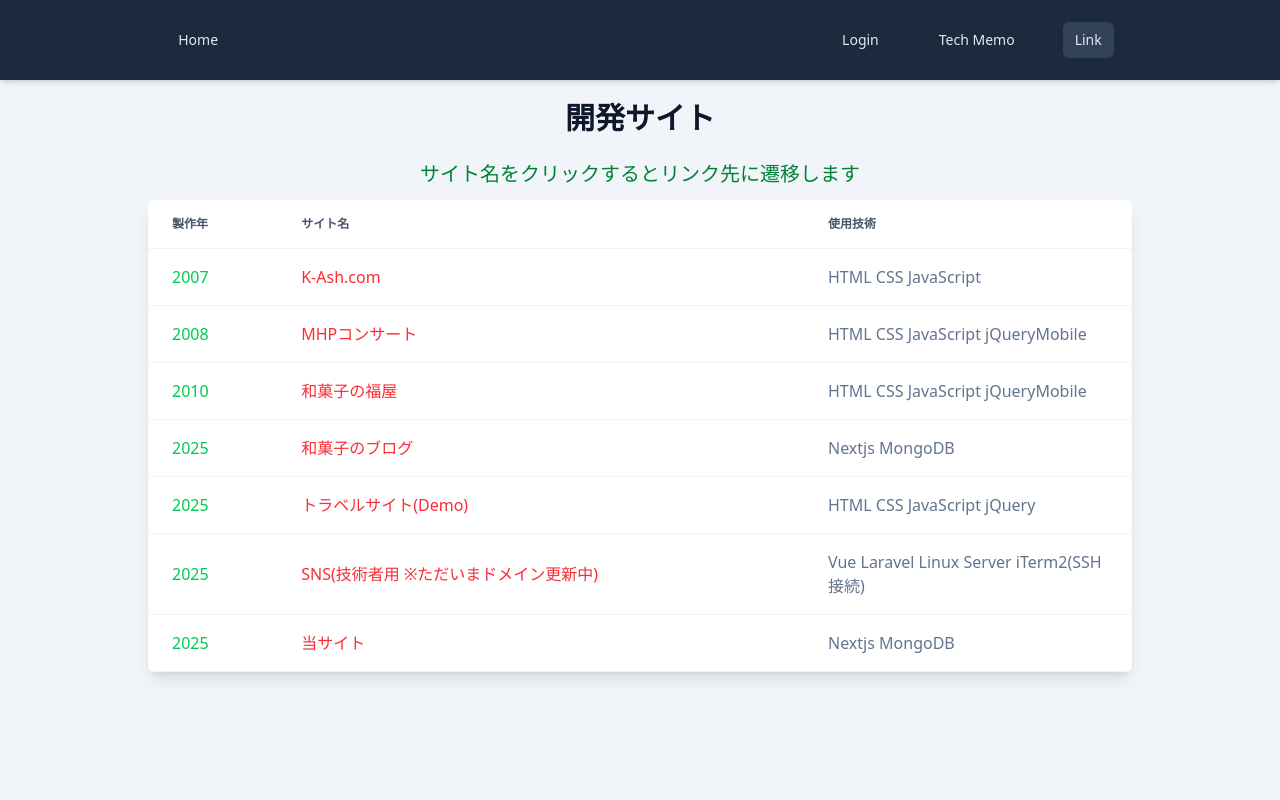
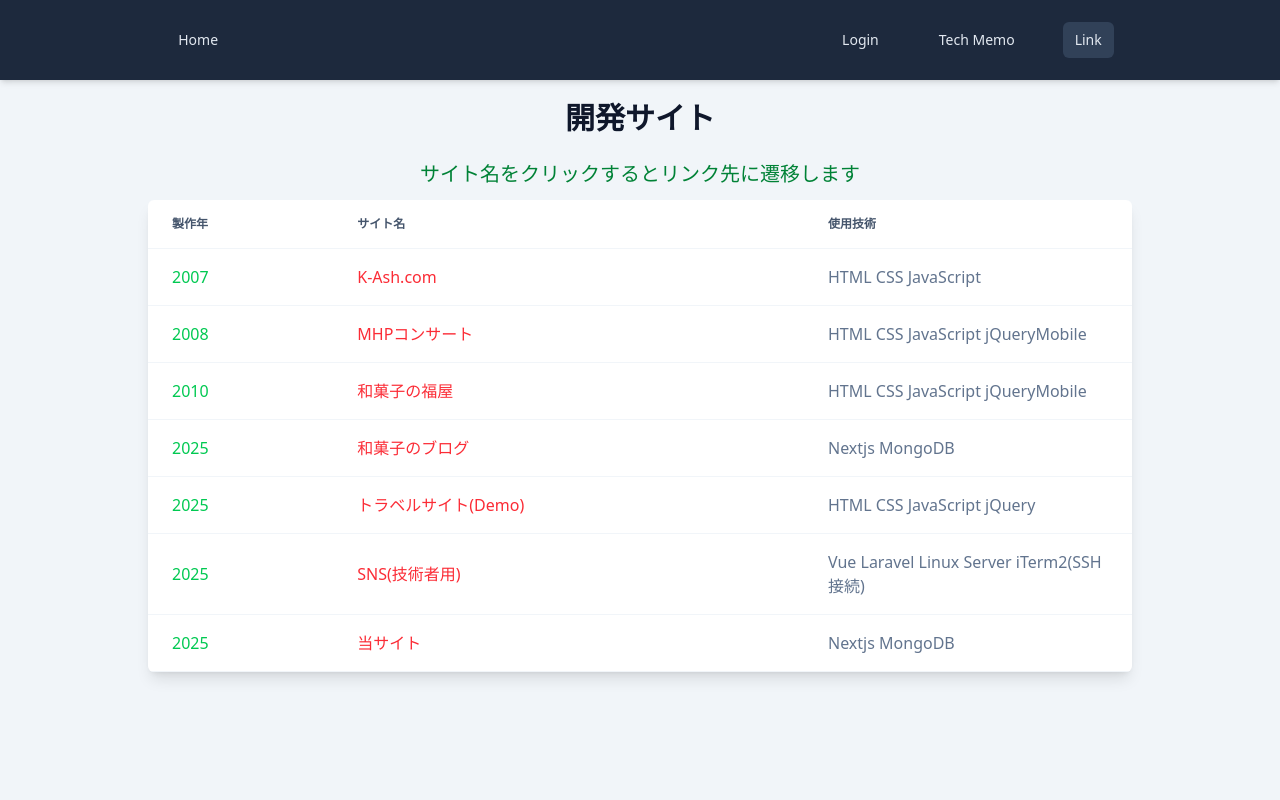
Before and after one commit to kashsan-jp/next-blog-app, a Next.js app: page /link in a window 1280 px wide. Shown: the top 800 px of the page. Built offline with nearby package versions, Linux system fonts and the light colour scheme; no server answers.

Commit message:
2025.8.28

```diff
--- a/src/app/dashboard/page.jsx
+++ b/src/app/dashboard/page.jsx
@@ -21,7 +21,7 @@ export default async function Dashboard() {
 
   return (
     <div>
-      <h1 className='title'>Dashboard</h1>
+      <h1 className='title'>ダッシュボード</h1>
         <table>
           <thead>
             <tr>
--- a/src/app/link/links.js
+++ b/src/app/link/links.js
@@ -4,7 +4,7 @@ export const links = [
   { id:3, date:"2010", siteName:"和菓子の福屋", url: "https://www.k-ash.com/fukuya", comment: "HTML CSS JavaScript jQueryMobile", },
   { id:4, date:"2025", siteName:"和菓子のブログ", url: "https://fukuya-blog.vercel.app", comment: "Nextjs MongoDB", },
   { id:5, date:"2025", siteName:"トラベルサイト(Demo)", url: "https://www.k-ash.com/travel_website", comment: "HTML CSS JavaScript jQuery", },
-  { id:6, date:"2025", siteName:"SNS(技術者用 ※ただいまドメイン更新中)", url: "https://k-ashdotcom.kashsan-testsite.top", comment: "Vue Laravel Linux Server iTerm2(SSH接続)", },
+  { id:6, date:"2025", siteName:"SNS(技術者用)", url: "https://kashsan-testsite.top", comment: "Vue Laravel Linux Server iTerm2(SSH接続)", },
   { id:7, date:"2025", siteName:"当サイト", url: "https://next-blog-app-8uuo.vercel.app", comment: "Nextjs MongoDB", },
 
 ]
```
